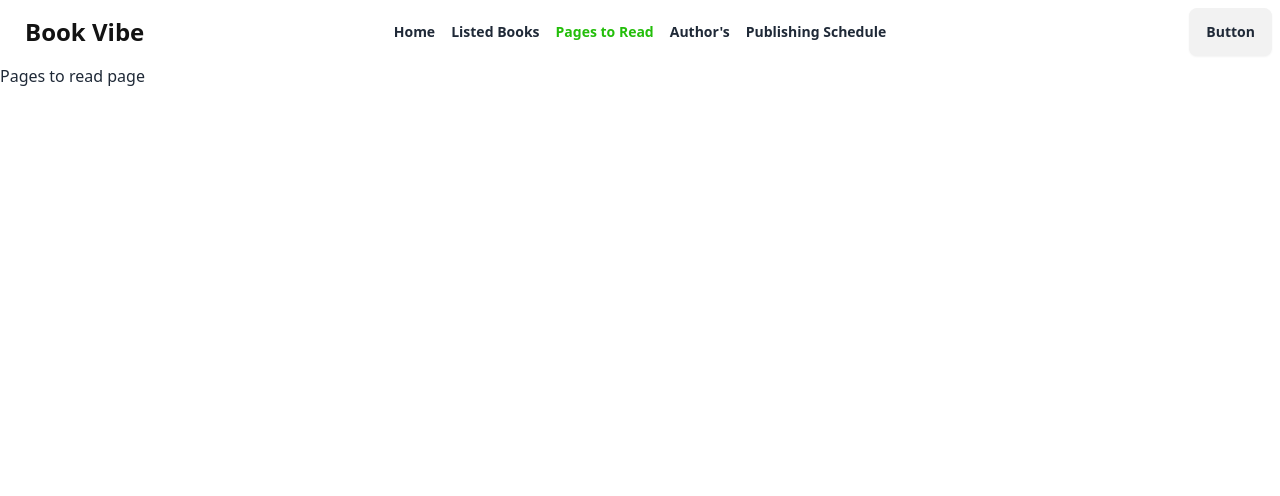
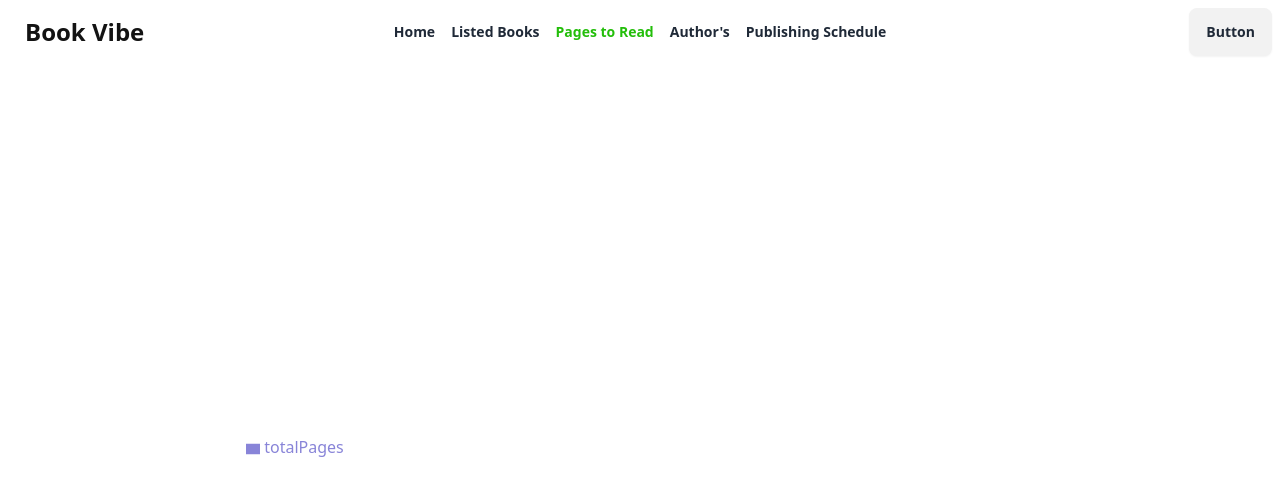
Before and after one commit to NhsTarek/book-vibe-a8, a React (Vite) app: page /pagestoread in a window 1280 px wide. Shown: the top 496 px of the page. Built offline with nearby package versions, Linux system fonts and the light colour scheme.

Commit message:
chart added

```diff
--- a/package.json
+++ b/package.json
@@ -15,7 +15,8 @@
     "react-hot-toast": "^2.4.1",
     "react-icons": "^5.0.1",
     "react-router-dom": "^6.22.3",
-    "react-toastify": "^10.0.5"
+    "react-toastify": "^10.0.5",
+    "recharts": "^2.12.3"
   },
   "devDependencies": {
     "@types/react": "^18.2.66",
--- a/src/pages/PagesToRead.jsx
+++ b/src/pages/PagesToRead.jsx
@@ -1,13 +1,48 @@
-import NavBar from "../Components/NavBar";
-
+import { useEffect, useState } from "react";
+import { getRead } from "../utils";
+import { BarChart, Bar, XAxis, YAxis, Tooltip, Legend } from 'recharts';
 
 const PagesToRead = () => {
-    return (
-        <div>
+  const [readBooks, setReadBooks] = useState([]);
 
-            <h1>Pages to read page</h1>
-        </div>
-    );
+  useEffect(() => {
+    const fetchData = async () => {
+      const readBooksData = getRead();
+      setReadBooks(readBooksData);
+    };
+
+    fetchData();
+  }, []);
+
+  // Prepare data for the custom shape bar chart
+  const chartData = readBooks.map(book => ({
+    name: book.bookName,
+    totalPages: book.totalPages
+  }));
+
+  // Custom shape function for the bar
+  const CustomShapeBar = (props) => {
+    const { x, y, width, height } = props;
+
+    // Define the SVG path for the mountain shape
+    const path = `M ${x},${y + height} L ${x + width / 2},${y} L ${x + width},${y + height} Z`;
+
+    return <path d={path} fill="#8884d8" />;
+  };
+
+  return (
+    <div className="container mx-auto">
+
+      <BarChart width={600} height={400} data={chartData}>
+        <XAxis dataKey="name" />
+        <YAxis />
+        <Tooltip />
+        <Legend />
+        {/* Use CustomShapeBar as the shape for the Bar */}
+        <Bar dataKey="totalPages" fill="#8884d8" shape={<CustomShapeBar />} />
+      </BarChart>
+    </div>
+  );
 };
 
 export default PagesToRead;
```
Also changed, not shown: 1 other file (tests, documents, lock files or other folders).
